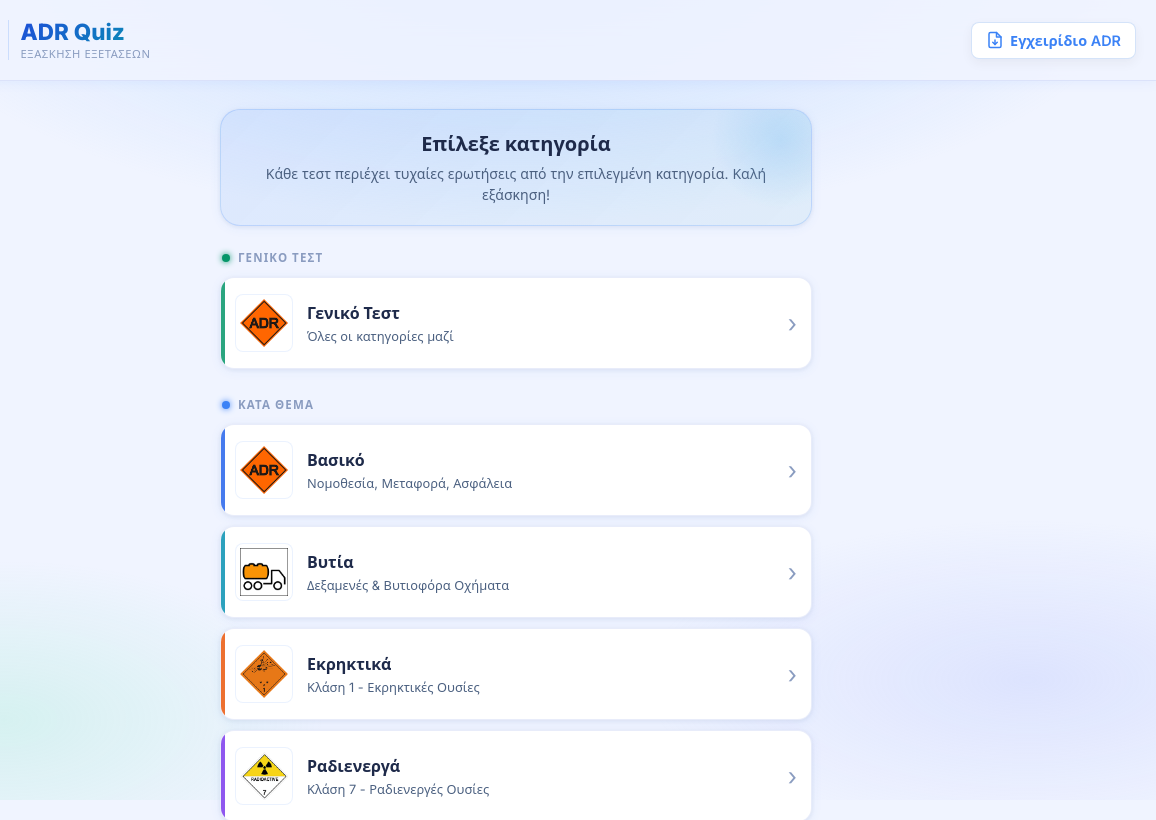
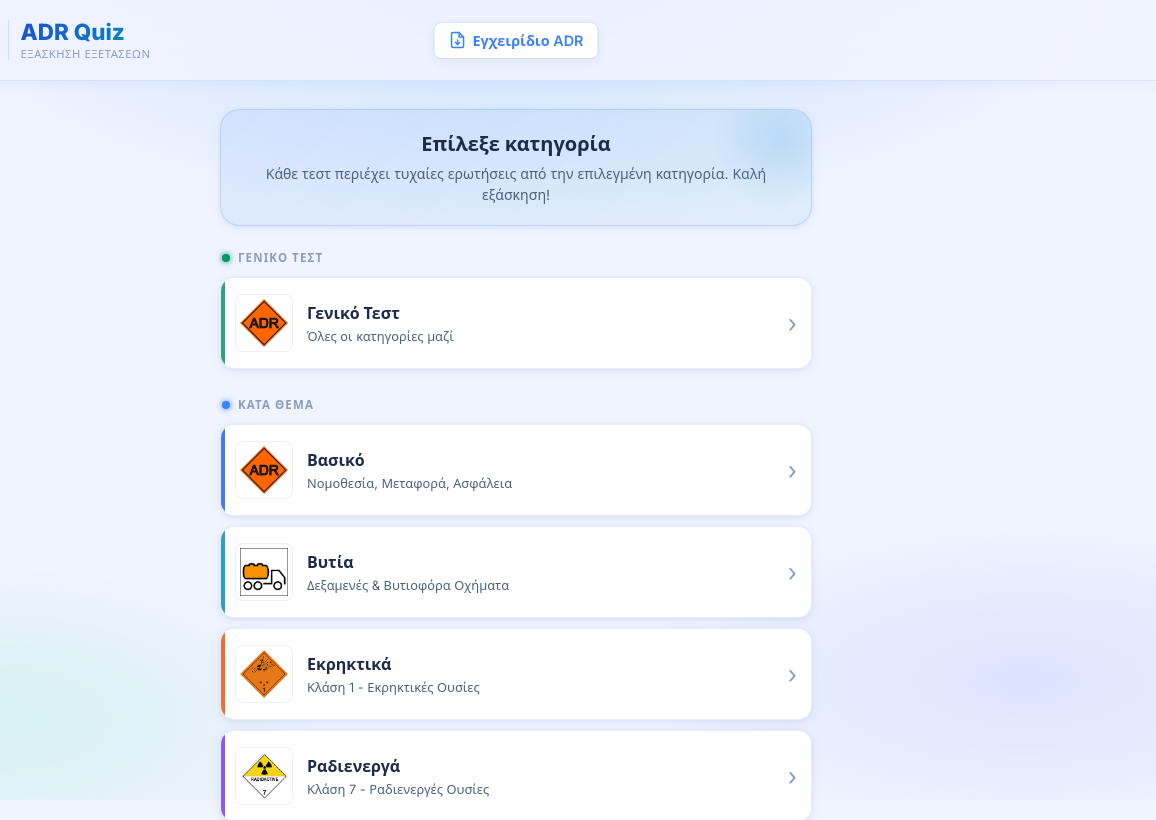
Before and after one commit to katartisikek/AdrQuiz, a plain HTML site: page index.html in a window 1280 px wide. Shown: the top 820 px of the page, 124-1280 px from the left. Drawn offline with Linux system fonts and the light colour scheme.

Commit message:
Κεντράρισμα του κουμπιού PDF στο header

```diff
--- a/index.html
+++ b/index.html
@@ -24,6 +24,7 @@
           <p class="logo-sub">Εξάσκηση Εξετάσεων</p>
         </div>
       </div>
+      <div style="position: absolute; left: 50%; transform: translateX(-50%); display: flex;">
         <a href="ADR_manual.pdf" target="_blank" class="manual-btn" style="display: inline-flex; align-items: center; gap: 6px; background: white; color: var(--accent-blue); padding: 8px 14px; border-radius: 8px; text-decoration: none; font-weight: 600; font-size: 0.9rem; box-shadow: 0 4px 12px rgba(0,0,0,0.05); border: 1px solid rgba(43, 116, 226, 0.2); transition: all 0.2s ease;">
           <svg width="18" height="18" viewBox="0 0 24 24" fill="none" stroke="currentColor" stroke-width="2" stroke-linecap="round" stroke-linejoin="round">
             <path d="M14 2H6a2 2 0 0 0-2 2v16a2 2 0 0 0 2 2h12a2 2 0 0 0 2-2V8z"></path>
@@ -33,6 +34,7 @@
           </svg>
           Εγχειρίδιο ADR
         </a>
+      </div>
     </header>
 
     <main class="home-main">
```
Lines whose indentation alone changed are shown as unchanged.
